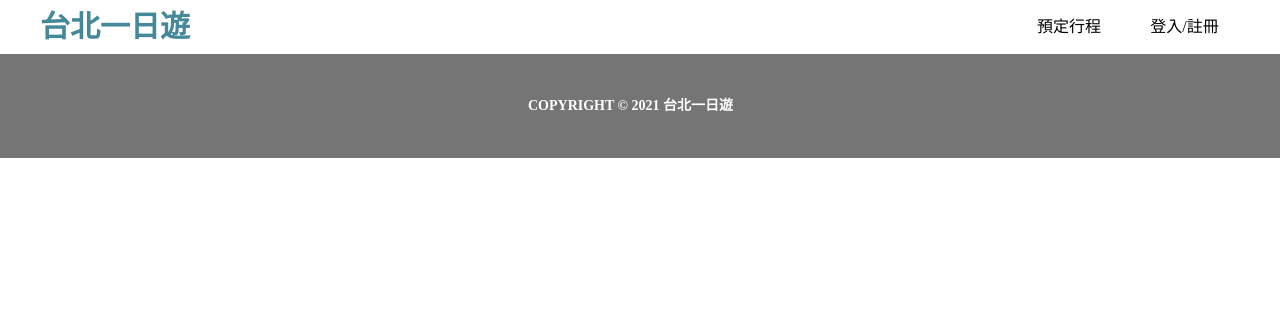
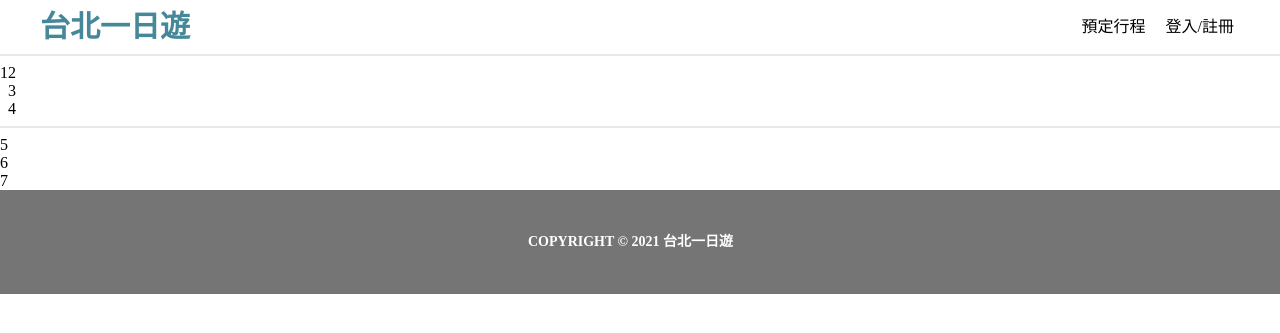
Before and after one commit to c20kyo1827/Taipei-one-day-tour, a Flask app: page /attraction/1 in a window 1280 px wide. Shown: the top 333 px of the page. Run offline with Flask 3, Linux system fonts and the light colour scheme; data that the repository does not hold is empty.

Commit message:
modify css based on BEM

```diff
--- a/static/css/attraction.css
+++ b/static/css/attraction.css
@@ -0,0 +1,69 @@
+/*============*/
+/*  main
+/*============*/
+.main{
+    /* margin: auto; */
+    box-sizing: border-box;
+    padding-top: 40px;
+    padding-bottom: 40px;
+}
+
+.horizontal-line{
+    border: 1px solid #E8E8E8;
+}
+
+.top-panel{
+    display: flex;
+}
+
+.image-panel{
+
+}
+
+.image-panel__images{
+
+}
+
+
+.image-panel__left-button{
+
+}
+
+.image-panel__right-button{
+
+}
+
+.order-panel{
+
+}
+
+.order-panel__order-name{
+
+}
+
+.order-panel__order-cat-mrt{
+
+}
+
+.order-panel__order-info{
+
+}
+
+@media (min-width: 1200px){
+    .main{
+        margin: auto;
+        width: 1200px;
+    }
+}
+
+@media (min-width: 360px) and (max-width: 1200px){
+    .main{
+        width: 100%;
+    }
+}
+
+@media (max-width: 360px){
+    .main{
+        width: 100%;
+    }
+}
--- a/static/css/base.css
+++ b/static/css/base.css
@@ -23,12 +23,12 @@
 }
 
 /* navigation*/
-.header__navigation{
+.navigation{
     display: flex;
     align-items: center;
 }
 
-.header__navigation-left{
+.navigation__left-title{
     flex: none;
     height: 34px;
 
@@ -44,7 +44,7 @@
     align-items: center;
 }
 
-.header__navigation-right{
+.navigation__right-option{
     flex: auto;
     width: 175px;
     height: 34px;
@@ -54,7 +54,7 @@
     justify-content: flex-end;
 }
 
-.header__navigatio-right-button--setting{
+.navigation__right-button--setting{
     font-weight: 500;
     font-size: 16px;
     font-family: "Noto Sans TC";
@@ -68,14 +68,14 @@
     justify-content:center;
 }
 
-.header__navigation-right-button1{
+.header__right-option-order{
     width: 104px;
     height: 54px;
     box-sizing: border-box;
     padding: 10px;
 }
 
-.header__navigation-right-button2{
+.header__right-option-sign{
     width: 111px;
     height: 54px;
     box-sizing: border-box;
@@ -111,19 +111,19 @@
 }
 
 @media (min-width: 1200px){
-    .header__navigation{
+    .navigation{
         width: 1200px;
     }
 }
 
 @media (min-width: 360px) and (max-width: 1200px){
-    .header__navigation{
+    .navigation{
         width: 100%;
     }
 }
 
 @media (max-width: 360px){
-    .header__navigation{
+    .navigation{
         width: 100%;
     }
 }
--- a/static/js/attraction.js
+++ b/static/js/attraction.js
@@ -2,6 +2,19 @@
 let attractionNamespace = {};
 
 // Main
-document.addEventListener("DOMContentLoaded", async() => {
-    ;
-});
+window.onload = async function indexLoading(){
+    attractionNamespace.loadAttractions();
+}
+
+attractionNamespace.loadAttractions = async function loadAttractions(){
+    console.log(window.location.href.split("/"));
+    let fetchURL = "/api/attraction/" + window.location.href.split("/").at(-1);
+    let response = await fetch(fetchURL);
+    let json = await response.json();
+    if(json.data.length===0){
+        ;
+    }
+    // TODO
+    // After finishing css, create/append the correpsonding element
+    console.log(json);
+}
--- a/static/js/base.js
+++ b/static/js/base.js
@@ -8,7 +8,7 @@ document.addEventListener("DOMContentLoaded", async() => {
 });
 
 baseNamespace.addElementListener = function addBaseElementListener(){
-    document.querySelector(".header__navigation-left").addEventListener("click", () => {
+    document.querySelector(".navigation__left-title").addEventListener("click", () => {
         window.location.href = "/";
     });
 }
--- a/templates/attraction.html
+++ b/templates/attraction.html
@@ -4,7 +4,29 @@
     <link rel="stylesheet" type="text/css" href="../static/css/attraction.css">
 {%endblock%}
 {%block main%}
-
+    <hr class="horizontal-line">
+    <div class="top-panel">
+        <!-- images -->
+        <div class="top-panel__images">1</div>
+        <!-- name,category,order group -->
+        <div class="top-panel__order-group">
+            <!-- name -->
+            <div>2</div>
+            <!-- category at mrt -->
+            <div>3</div>
+            <!-- order -->
+            <div>4</div>
+        </div>
+    </div>
+    <hr class="horizontal-line">
+    <div>
+        <!-- description -->
+        <div>5</div>
+        <!-- address -->
+        <div>6</div>
+        <!-- transport -->
+        <div>7</div>
+    </div>
 {%endblock%}
 {%block script%}
     <script src="../static/js/attraction.js"></script>
--- a/templates/base.html
+++ b/templates/base.html
@@ -9,12 +9,12 @@
 </head>
 <body class="body">
     <header class="header">
-        <nav class="header__navigation">
-            <div class="header__navigation-left">台北一日遊</div>
-            <div class="header__navigation-right">
-                <button class="header__navigation-right-button1 header__navigatio-right-button--setting">預定行程</button>
+        <nav class="navigation">
+            <div class="navigation__left-title">台北一日遊</div>
+            <div class="navigation__right-option">
+                <button class="navigation__right-option-order navigation__right-button--setting">預定行程</button>
                 <div>&nbsp&nbsp</div>
-                <button class="header__navigation-right-button2 header__navigatio-right-button--setting">登入/註冊</button>
+                <button class="navigation__right-option-sign navigation__right-button--setting">登入/註冊</button>
             </div>
         </nav>
     </header>
```
Also changed, not shown: static/css/index.css (+17 -17 lines), static/js/index.js (+22 -22 lines), templates/index.html (+5 -5 lines).
